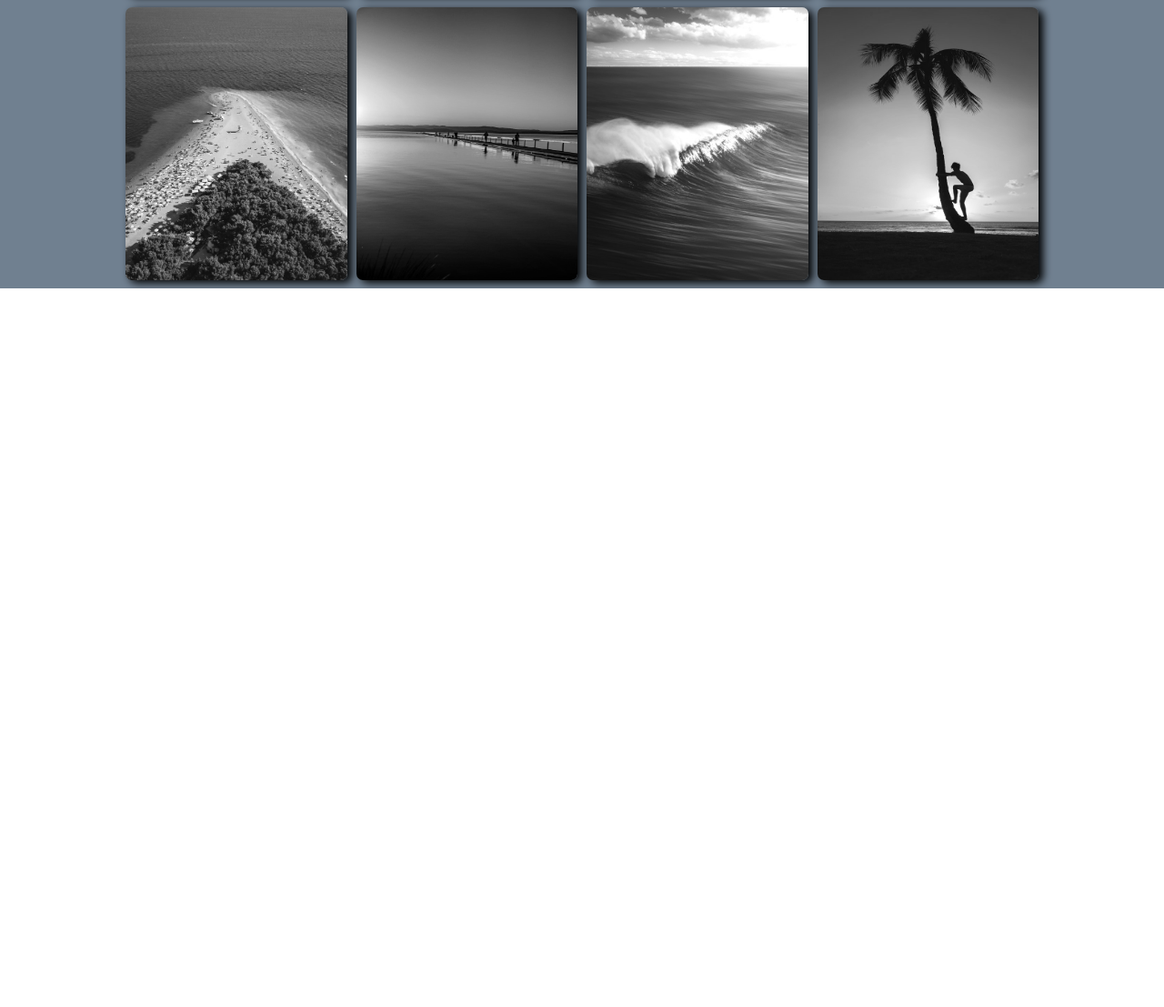
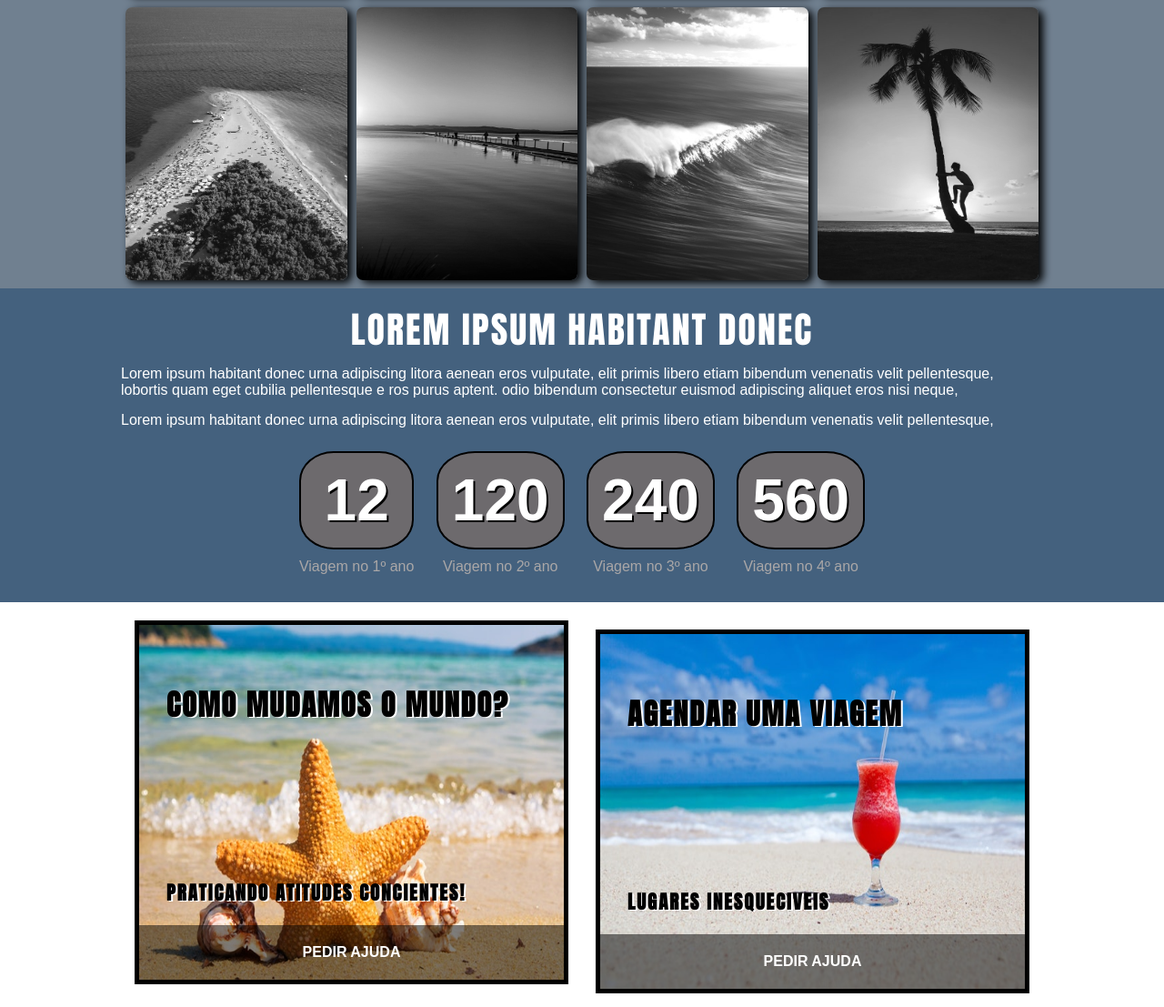
Before and after one commit to patrickbeltrao/curso-responsivo, a plain HTML site: page index.html in a window 1280 px wide. Shown: the part 663-1770 px from the top of the page at 91% size. Before the commit the page ends 980 px from the top, so only its background shows below. Drawn offline with Linux system fonts and the light colour scheme.

Commit message:
atualizando a seção 3

```diff
--- a/css/styles.css
+++ b/css/styles.css
@@ -28,6 +28,134 @@ p{
     text-align: left;
     margin-bottom: 15px;
 }
+
+
+
+/*   SEÇÃO 3  */
+
+.destaque{
+    border: 5px solid #000;
+    min-height: 400px;
+}
+
+.destaque h2, h3{
+    margin-left: 20px;
+    font-weight: bold;
+    text-align: left;
+    line-height: 1.2;
+    text-shadow: 2px 1px #fff;
+}
+
+.destaque h2{
+    position: absolute;
+    top: 15%;
+    font-size: 2em;
+}
+
+.destaque h3{
+    position: absolute;
+    top: 70%;
+    font-size: 1.3em;
+
+}
+
+.fundo-sec3{
+    color: #000;
+    background-color: #fff;
+}
+
+.fundoDestaque1{
+    background-image: url(../images/uploads/animal-beach-coast-414105.jpg);
+    background-size: 100% 100%;                                                  /* FAZ COM QUE A IMAGEM OCUPE TODO O ESPAÇO DA DIV   */
+}
+
+.fundoDestaque2{
+    background-image: url(../images/uploads/beach-beverage-cocktail-68672.jpg);
+    background-size: 100% 100%;
+
+}
+
+.destaque span{
+    position: absolute;
+    left: 0;
+    bottom: 0;
+    display: table;
+    width: 100%;
+    height: 60px;
+    background-color: rgba(0,0,0, .5);
+}
+
+.destaque span a{
+    font-size: 1em;
+    text-transform: uppercase;
+    font-weight: bold;
+    color: #fff;
+    display: table-cell;
+    vertical-align: middle;
+
+}
+
+.destaque span a:hover{
+    background-color: #00ffff46;
+    color: #ff0000;
+
+}
+
+
+
+
+
+
+
+
+/*  SEÇÃO 2  */
+
+.fundo-sec2{
+    color: #fff;
+    background-color: #44617e;
+}
+
+.estatisticas li{
+    display: inline-block;
+    margin: 10px;
+
+}
+
+.estatisticas p{
+    text-align: center;
+    color: rgb(170, 167, 167);
+}
+
+.estatisticas p:first-child{
+    color: #fff;
+    font-size: 4em;
+    font-weight: bold;
+    text-shadow: 2px 2px #000;
+    margin-bottom: 10px;
+    border-radius: 30%;
+    border: 2px solid black;
+    padding: 15px;
+    background-color: rgb(109, 106, 109);
+
+}
+
+.estatisticas p:first-child:hover{
+    background-color: #fff;
+    color: #000;
+}
+
+
+
+
+
+
+
+
+
+
+
+
+
 
 
 
--- a/index.html
+++ b/index.html
@@ -1,5 +1,6 @@
 <!DOCTYPE html>
 <html lang="pt-br">
+
 <head>
     <meta charset="UTF-8">
     <meta name="viewport" content="width=device-width, initial-scale=1.0">
@@ -9,10 +10,11 @@
     <link rel="stylesheet" href="./css/caixas.css">
     <link rel="stylesheet" href="./css/styles.css">
     <link rel="stylesheet" href="./bibliotecas/source/jquery.fancybox.css">
-    <link rel="stylesheet" type="text/css" href="./bibliotecas/source/helpers/jquery.fancybox-buttons.css"/>
+    <link rel="stylesheet" type="text/css" href="./bibliotecas/source/helpers/jquery.fancybox-buttons.css" />
     <link href="https://fonts.googleapis.com/css?family=Anton&display=swap" rel="stylesheet">
 
 </head>
+
 <body>
 
     <header class="fundoBlueViolet limpa">
@@ -31,7 +33,8 @@
             <div class="caixa-g-4">
                 <div class="logo">
                     <a href="./" title="Curso de Design Responsivo">
-                        <img src="./images/imagens/logo1.jpg" alt="Imagem do logotipo do site " title="Curso de Design Responsivo">
+                        <img src="./images/imagens/logo1.jpg" alt="Imagem do logotipo do site "
+                            title="Curso de Design Responsivo">
                     </a>
                 </div>
             </div>
@@ -80,51 +83,123 @@
             <br>
 
             <div class="caixa-g-3 caixa-m-3">
-                <a class="fancybox" href="./images/uploads/img1.jpg" data-fancybox-group="gallery" title="Praia do Caribe">
+                <a class="fancybox" href="./images/uploads/img1.jpg" data-fancybox-group="gallery"
+                    title="Praia do Caribe">
                     <img src="./images/uploads/img1.jpg" alt="galeria1" title="galeria1">
                 </a>
             </div>
 
             <div class="caixa-g-3 caixa-m-3">
-                <a class="fancybox" href="./images/uploads/img2.jpg" data-fancybox-group="gallery" title="Praia do Caribe">
+                <a class="fancybox" href="./images/uploads/img2.jpg" data-fancybox-group="gallery"
+                    title="Praia do Caribe">
                     <img src="./images/uploads/img2.jpg" alt="galeria2" title="galeria2">
                 </a>
             </div>
 
             <div class="caixa-g-3 caixa-m-3">
-                <a class="fancybox" href="./images/uploads/img3.jpg" data-fancybox-group="gallery" title="Praia do Caribe">
+                <a class="fancybox" href="./images/uploads/img3.jpg" data-fancybox-group="gallery"
+                    title="Praia do Caribe">
                     <img src="./images/uploads/img3.jpg" alt="galeria3" title="galeria3">
                 </a>
             </div>
 
             <div class="caixa-g-3 caixa-m-3">
-                <a class="fancybox" href="./images/uploads/img4.jpg" data-fancybox-group="gallery" title="Praia do Caribe">
+                <a class="fancybox" href="./images/uploads/img4.jpg" data-fancybox-group="gallery"
+                    title="Praia do Caribe">
                     <img src="./images/uploads/img4.jpg" alt="galeria4" title="galeria4">
                 </a>
             </div>
 
             <div class="caixa-g-3 caixa-m-3">
-                <a class="fancybox" href="./images/uploads/img5.jpg" data-fancybox-group="gallery" title="Praia do Caribe">
+                <a class="fancybox" href="./images/uploads/img5.jpg" data-fancybox-group="gallery"
+                    title="Praia do Caribe">
                     <img src="./images/uploads/img5.jpg" alt="galeria5" title="galeria5">
                 </a>
             </div>
 
             <div class="caixa-g-3 caixa-m-3">
-                <a class="fancybox" href="./images/uploads/img6.jpg" data-fancybox-group="gallery" title="Praia do Caribe">
+                <a class="fancybox" href="./images/uploads/img6.jpg" data-fancybox-group="gallery"
+                    title="Praia do Caribe">
                     <img src="./images/uploads/img6.jpg" alt="galeria6" title="galeria6">
                 </a>
             </div>
 
             <div class="caixa-g-3 caixa-m-3">
-                <a class="fancybox" href="./images/uploads/img7.jpg" data-fancybox-group="gallery" title="Praia do Caribe">
+                <a class="fancybox" href="./images/uploads/img7.jpg" data-fancybox-group="gallery"
+                    title="Praia do Caribe">
                     <img src="./images/uploads/img7.jpg" alt="galeria7" title="galeria7">
                 </a>
             </div>
 
             <div class="caixa-g-3 caixa-m-3">
-                <a class="fancybox" href="./images/uploads/img8.jpg" data-fancybox-group="gallery" title="Praia do Caribe">
+                <a class="fancybox" href="./images/uploads/img8.jpg" data-fancybox-group="gallery"
+                    title="Praia do Caribe">
                     <img src="./images/uploads/img8.jpg" alt="galeria8" title="galeria8">
                 </a>
+            </div>
+        </div>
+    </section>
+
+    <section class="fundo-sec2 limpa">
+
+        <div class="conteudo">
+            <h2>Lorem ipsum habitant donec</h2>
+            <p>Lorem ipsum habitant donec urna adipiscing litora aenean eros vulputate, elit primis
+                libero etiam bibendum venenatis velit pellentesque, lobortis quam eget cubilia pellentesque e
+                ros purus aptent. odio bibendum consectetur euismod adipiscing aliquet eros nisi neque,
+            </p>
+            <p>Lorem ipsum habitant donec urna adipiscing litora aenean eros vulputate, elit primis libero etiam
+                bibendum venenatis velit pellentesque,</p>
+
+            <ul class="estatisticas">
+
+                <li>
+                    <p>12</p>
+                    <p>Viagem no 1º ano</p>
+                </li>
+
+                <li>
+                    <p>120</p>
+                    <p>Viagem no 2º ano</p>
+                </li>
+
+                <li>
+                    <p>240</p>
+                    <p>Viagem no 3º ano</p>
+                </li>
+
+                <li>
+                    <p>560</p>
+                    <p>Viagem no 4º ano</p>
+                </li>
+            </ul>
+        </div>
+
+    </section>
+
+    <section class="fundo-sec3 limpa">
+
+        <div class="conteudo">
+            <div class="caixa-g-6    caixa-m-6">
+                <div class="caixa destaque fundoDestaque1">
+                    <h2>Como mudamos o mundo?</h2>
+                    <h3>Praticando atitudes concientes!</h3>
+                    <span>
+                        <a href="#" title="pedir ajuda">Pedir Ajuda</a>
+                    </span>
+                </div>
+            </div>
+        </div>
+
+        <div class="conteudo">
+            <div class="caixa-g-6 caixa-m-6">
+                <div class="caixa destaque fundoDestaque2">
+                    <h2>Agendar uma Viagem</h2>
+                    <h3>Lugares Inesqueciveis</h3>
+                    <span>
+                        <a href="#" title="pedir ajuda">Pedir Ajuda</a>
+                    </span>
+                </div>
             </div>
         </div>
     </section>
@@ -135,4 +210,5 @@
     <script src="./js/jquery.fancybox.js"></script>
     <script type="text/javascript" src="./bibliotecas/source/helpers/jquery.fancybox-buttons.js"></script>
 </body>
+
 </html>
```
Also changed, not shown: images/uploads/animal-beach-coast-414105.jpg (added), images/uploads/beach-beverage-cocktail-68672.jpg (added). Lines whose indentation alone changed are shown as unchanged.
